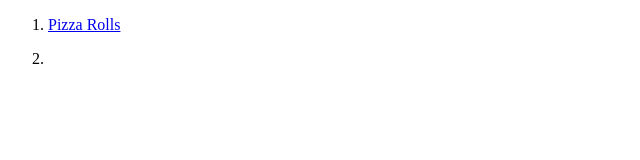
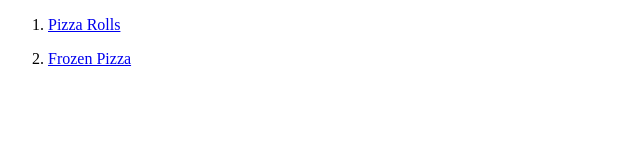
Before and after one commit to iqbatrg/OdinProject, a plain HTML site: page RecipeWebsite/index.html in a window 1280 px wide. Shown: the whole page, without its empty margins (0-640 px from the left). Drawn offline with Linux system fonts and the light colour scheme.

Commit message:
fixed hyperlinking between pages

```diff
--- a/RecipeWebsite/index.html
+++ b/RecipeWebsite/index.html
@@ -10,7 +10,7 @@
                 <a href="file:///home/iqbat/OdinProject/RecipeWebsite/recipes/pizzaRolls.html" target ="_self" rel = "nofollow norefferer"><p>Pizza Rolls</p></a>
             </li>
             <li>
-                <a href
+                <a href="file:///home/iqbat/OdinProject/RecipeWebsite/recipes/frozenPizza.html" target = "_self" rel = "nofollow norefferer"><p>Frozen Pizza</p></a>
             </li>
         </ol>
     </body>
```
